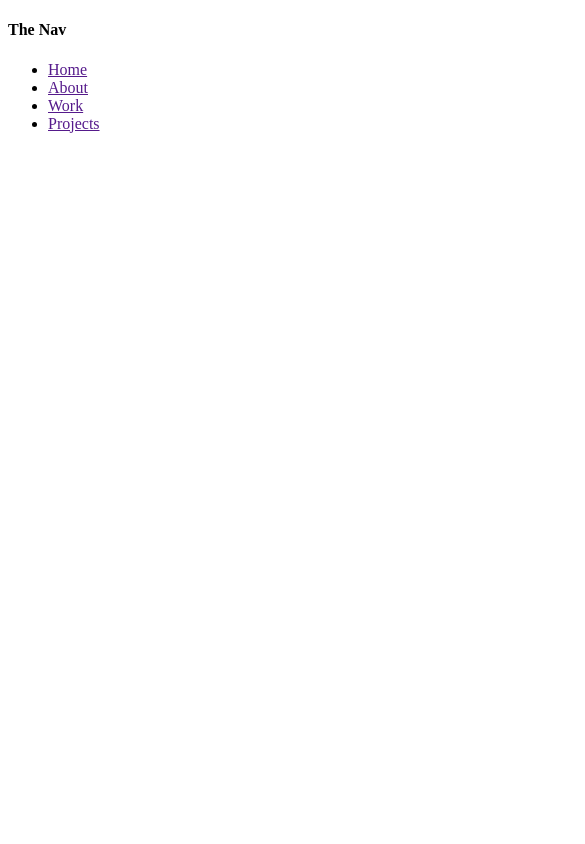
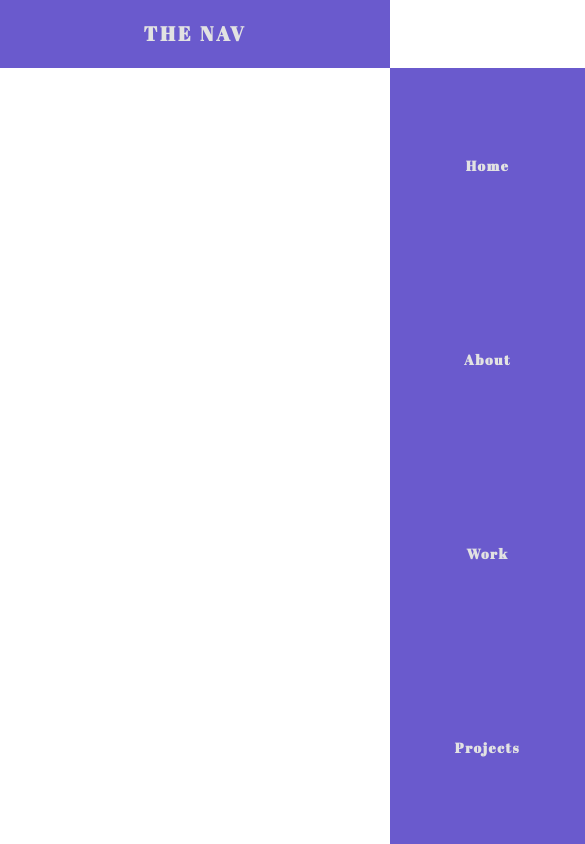
Before and after one commit to ange1martin3z/js-exploration, a plain HTML site: page mobile-nav/index.html in a window 390 px wide. Shown: the whole page, 585 px wide, since content can reach past the window. Drawn offline with Linux system fonts and the light colour scheme.

Commit message:
Add basic style Add responsive style

```diff
--- a/mobile-nav/index.html
+++ b/mobile-nav/index.html
@@ -5,19 +5,25 @@
     <meta name="viewport" content="width=device-width, initial-scale=1.0">
     <meta http-equiv="X-UA-Compatible" content="ie=edge">
     <link rel="stylesheet" href="style.css">
+    <link href="https://fonts.googleapis.com/css?family=Abril+Fatface" rel="stylesheet">
     <title>The Nav</title>
 </head>
 <body>
     <nav>
-        <div>
+        <div class="logo">
             <h4>The Nav</h4>
         </div>
-        <ul>
+        <ul class="nav-items">
             <li><a href="">Home</a></li>
             <li><a href="">About</a></li>
             <li><a href="">Work</a></li>
             <li><a href="">Projects</a></li>
         </ul>
+        <div class="burger">
+            <div class="line1"></div>
+            <div class="line2"></div>
+            <div class="line3"></div>
+        </div>
     </nav>
     <script src="app.js"></script>
 </body>
--- a/mobile-nav/style.css
+++ b/mobile-nav/style.css
@@ -0,0 +1,68 @@
+*{
+    padding: 0px;
+    margin: 0px;
+    box-sizing: border-box;
+}
+
+nav{
+    display: flex;
+    justify-content: space-around;
+    align-items: center;
+    min-height: 8vh;
+    font-family: 'Abril Fatface', cursive;
+    background-color: slateblue;
+}
+
+.logo {
+    color: rgb(226,226,226);
+    text-transform: uppercase;
+    letter-spacing: 3px;
+    font-size: 20px;
+}
+
+.nav-items {
+    display: flex;
+    justify-content: space-around;
+    width: 40%;
+}
+.nav-items li {
+    list-style-type: none;
+}
+
+.nav-items a {
+    text-decoration: none;
+    color: rgb(226,226,226);
+    font-size: 14px;
+    letter-spacing: 1.5px;
+    font-weight: bold;
+}
+
+.burger{
+    display: none;
+}
+
+.burger div {
+    width: 25px;
+    height: 3px;
+    background: white;
+    margin: 5px;
+}
+
+@media screen and (max-width:768px) {
+    body {
+        overflow-x: hidden;
+    }
+
+    .nav-items {
+        position: absolute;
+        top: 8vh;
+        right: 0px;
+        height: 92vh;
+        background-color: slateblue;
+        display: flex;
+        flex-direction: column;
+        align-items: center;
+        width: 50%;
+        transform: translateX(100%)
+    }
+}
```
